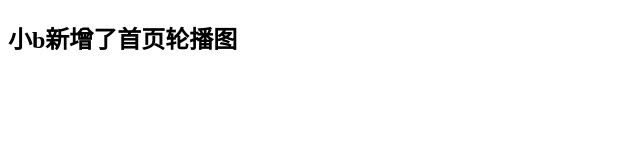
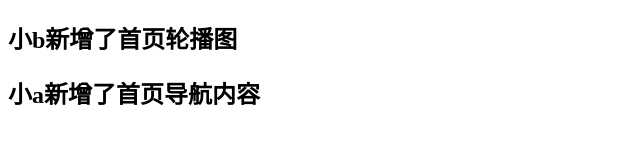
Before and after one commit to Mr-IroFist/0510_test, a plain HTML site: page index.html in a window 1280 px wide. Shown: the whole page, without its empty margins (0-640 px from the left). Drawn offline with Linux system fonts and the light colour scheme.

Commit message:
小a修改了了导航

```diff
--- a/index.html
+++ b/index.html
@@ -8,5 +8,6 @@
 </head>
 <body>
     <h2>小b新增了首页轮播图</h2>
+    <h2>小a新增了首页导航内容</h2>
 </body>
 </html>
```
